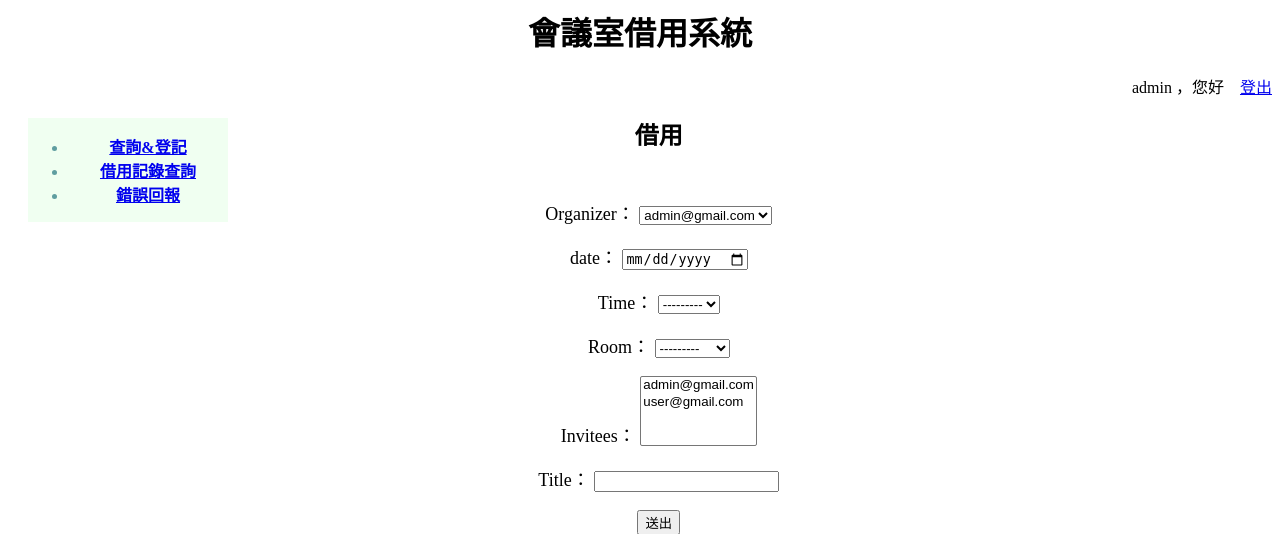
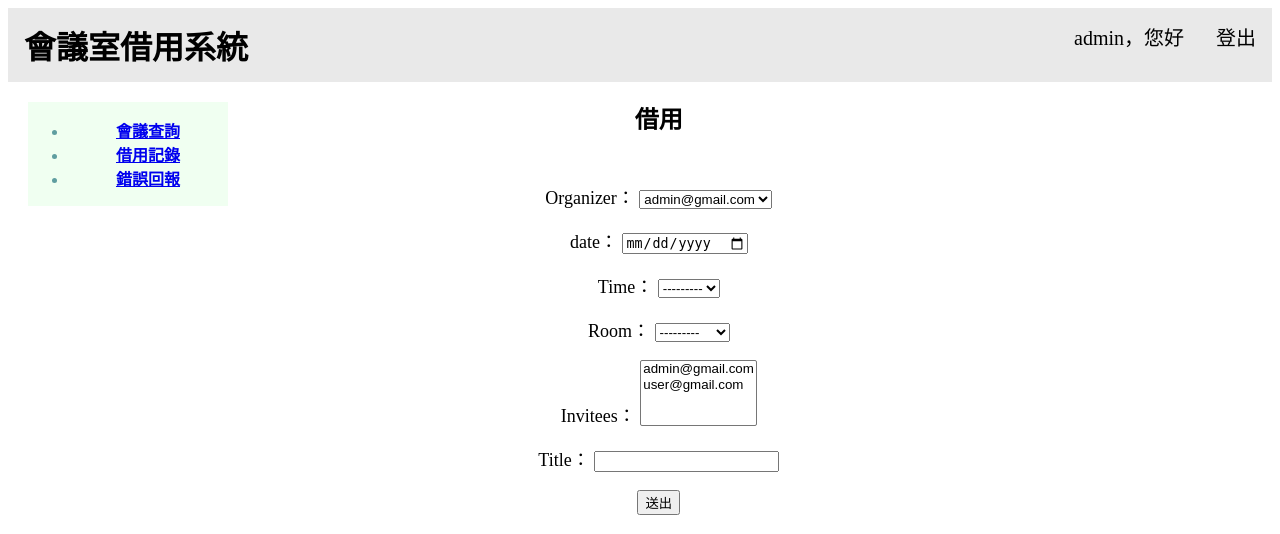
Before and after one commit to xioubin/SW_final, a Django app: page /home/book/ in a window 1280 px wide. Shown: the top 534 px of the page. Run offline with Django 3.2, Linux system fonts and the light colour scheme; a user stored in the database is signed in; data comes from the database, SQL or seed files in the repository; both versions use the stored data as it was after the commit.

Commit message:
login bar delete

```diff
--- a/home/templates/base.html
+++ b/home/templates/base.html
@@ -43,16 +43,60 @@
         .centerText{
             text-align: center;
         }
+
+        * {box-sizing: border-box;}
+
+        /* Style the navbar */
+        .topnav {
+        overflow: hidden;
+        background-color: #e9e9e9;
+        }
+
+        /* Navbar links */
+        .topnav a {
+        float: left;
+        display: block;
+        color: black;
+        text-align: center;
+        padding: 14px 16px;
+        text-decoration: none;
+        font-size: 20px;
+        }
+
+        /* Navbar links on mouse-over */
+        .topnav a:hover {
+        background-color: #ddd;
+        color: black;
+        }
+
+        /* Active/current link */
+        .topnav a.active {
+        background-color: #2196F3;
+        color: white;
+        }
+
+        /* Style the input container */
+        .topnav .login-container {
+        float: right;
+        }
+
     </style>
 </head>
 
 <body>
-    <h2>
-        <div id="title">會議室借用系統</div>
-    </h2>
-    <div class="in_line">
-        {% include "login_bar.html" %}
+    <div class="topnav">
+        <a id="title">會議室借用系統</a>
+        <div class="login-container">
+            {% if request.user.is_authenticated %}
+            <a>{{request.user.username}}，您好</a>
+            <a href="{% url 'logout' %}">登出</a>
+            {% else %}
+            <a href="{% url 'login' %}">Login</a>
+            {% endif %}
+        </div>
+
     </div>
+
     <aside>
         {% include "redirects.html" %}
     </aside>
--- a/home/templates/login_bar.html
+++ /dev/null
@@ -1,7 +0,0 @@
-{% if request.user.is_authenticated %}
-<a>{{request.user.username}}</a>
-<span>，您好&nbsp;&nbsp;&nbsp;</span>
-<a href="{% url 'logout' %}">登出</a>
-{% else %}
-<a href="{% url 'login' %}">Login</a>
-{% endif %}
--- a/home/templates/redirects.html
+++ b/home/templates/redirects.html
@@ -1,8 +1,8 @@
 <div id="box_1">
-    <!--左邊的選框-->
+
     <ul>
-        <li><a href="{% url 'index' %}">查詢&登記</a></li>
-        <li><a href="{% url 'records' %}">借用記錄查詢</a></li>
+        <li><a href="{% url 'index' %}">會議查詢</a></li>
+        <li><a href="{% url 'records' %}">借用記錄</a></li>
         <li><a href="{% url 'report' %}">錯誤回報</a>
         </li>
     </ul>
```
Also changed, not shown: db.sqlite3.
